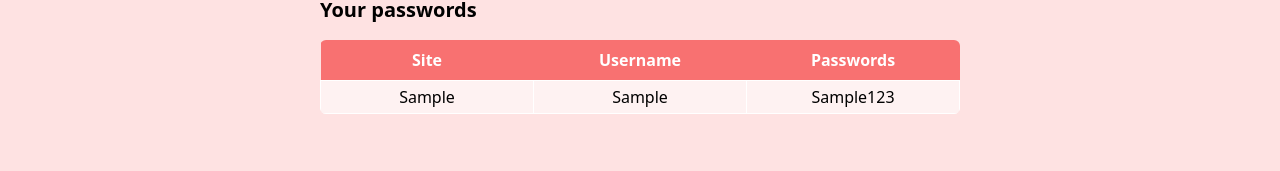
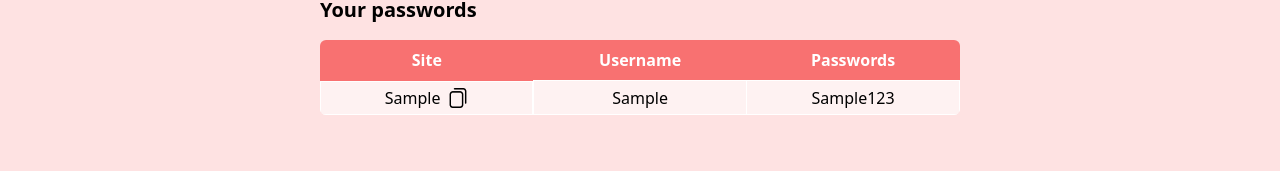
Before and after one commit to kumail-ahmad/pass-op, a React (Vite) app: page / in a window 1280 px wide. Both pictures are taken after typing "Sample", "Sample", "Sample123" into the empty fields and a click on the button "Add Password". Shown: the part 446-617 px from the top of the page. Built offline with nearby package versions, Linux system fonts and the light colour scheme; some icons are missing.

Commit message:
created a copy button for item.site

```diff
--- a/src/components/manager.jsx
+++ b/src/components/manager.jsx
@@ -122,11 +122,26 @@ const Manager = () => {
                 {passwordsArray.map((item, index) => {
                   return (
                     <tr key={index}>
-                      <td className="text-center min-w-32 py-1 border border-white">
-                        <a href={item.site} target="_blank">
+                      <td className="flex items-center justify-center text-center min-w-32 py-1 border border-white">
+                        <a
+                          href={item.site}
+                          target="_blank"
+                          rel="noopener noreferrer"
+                          className="mr-2"
+                        >
                           {item.site}
                         </a>
+                        <img
+                          width="20"
+                          src="icons/copy.png"
+                          alt="Copy"
+                          className="cursor-pointer"
+                          onClick={() =>
+                            navigator.clipboard.writeText(item.site)
+                          }
+                        />
                       </td>
+
                       <td className="text-center min-w-32 py-1 border border-white">
                         {item.username}
                       </td>
--- a/src/main.jsx
+++ b/src/main.jsx
@@ -9,7 +9,7 @@ import { BrowserRouter } from "react-router-dom";
 
 
 createRoot(document.getElementById("root")).render(
-  <StrictMode>
+  // <StrictMode>
     <BrowserRouter>
       <div className=" flex flex-col min-h-screen">
         <header>
@@ -24,5 +24,5 @@ createRoot(document.getElementById("root")).render(
         </footer>
       </div>
     </BrowserRouter>
-  </StrictMode>
+  // </StrictMode>
 );
```
Also changed, not shown: public/icons/copy.png (added).
